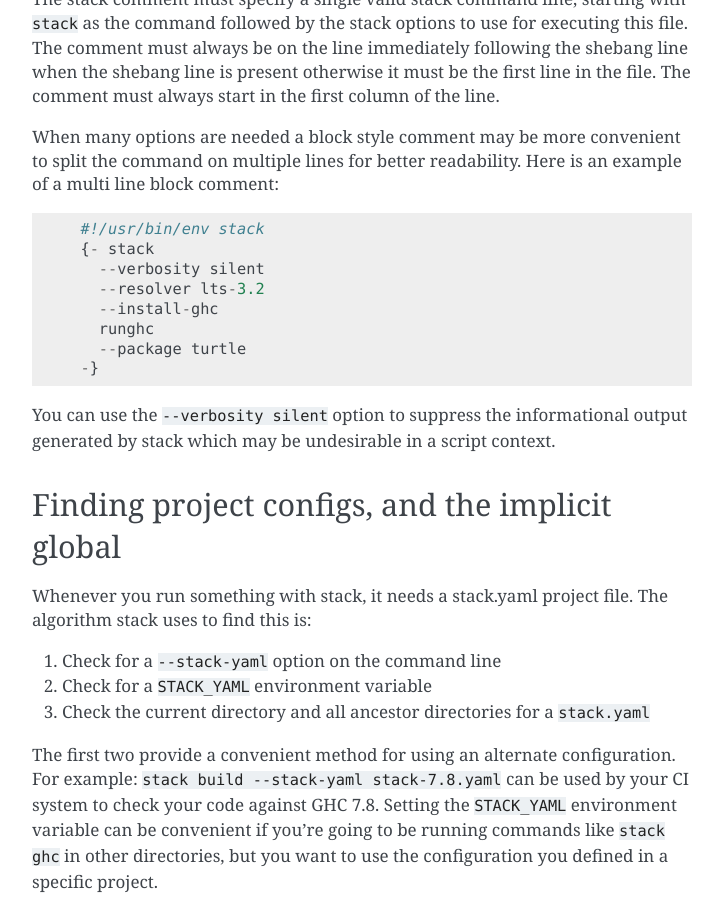
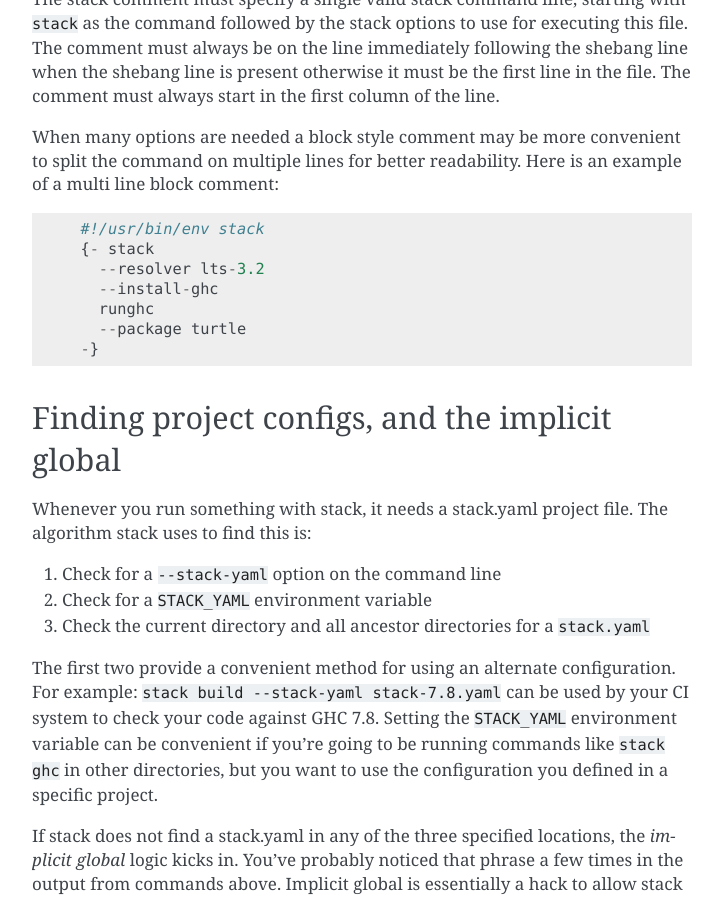
Before and after one commit to commercialhaskell/stack, a Sphinx documentation site: the page built from doc/GUIDE.md, in a window 1280 px wide and 900 px high, scrolled down 28841 px. Shown: the whole window, without its empty margins (388-1111 px from the left). Built offline with Sphinx 7.4.7, drawn with Linux system fonts in a browser that asks for light colours.

Commit message:
Delete verbosity option guidance
After the fix for #1472 the guidance about --verbosity silent is not needed.

````diff
--- a/doc/GUIDE.md
+++ b/doc/GUIDE.md
@@ -1411,16 +1411,12 @@ of a multi line block comment:
 ```
   #!/usr/bin/env stack
   {- stack
-    --verbosity silent
     --resolver lts-3.2
     --install-ghc
     runghc
     --package turtle
   -}
 ```
-You can use the `--verbosity silent` option to suppress the informational
-output generated by stack which may be undesirable in a script context.
-
 ## Finding project configs, and the implicit global
 
 Whenever you run something with stack, it needs a stack.yaml project file. The
````
